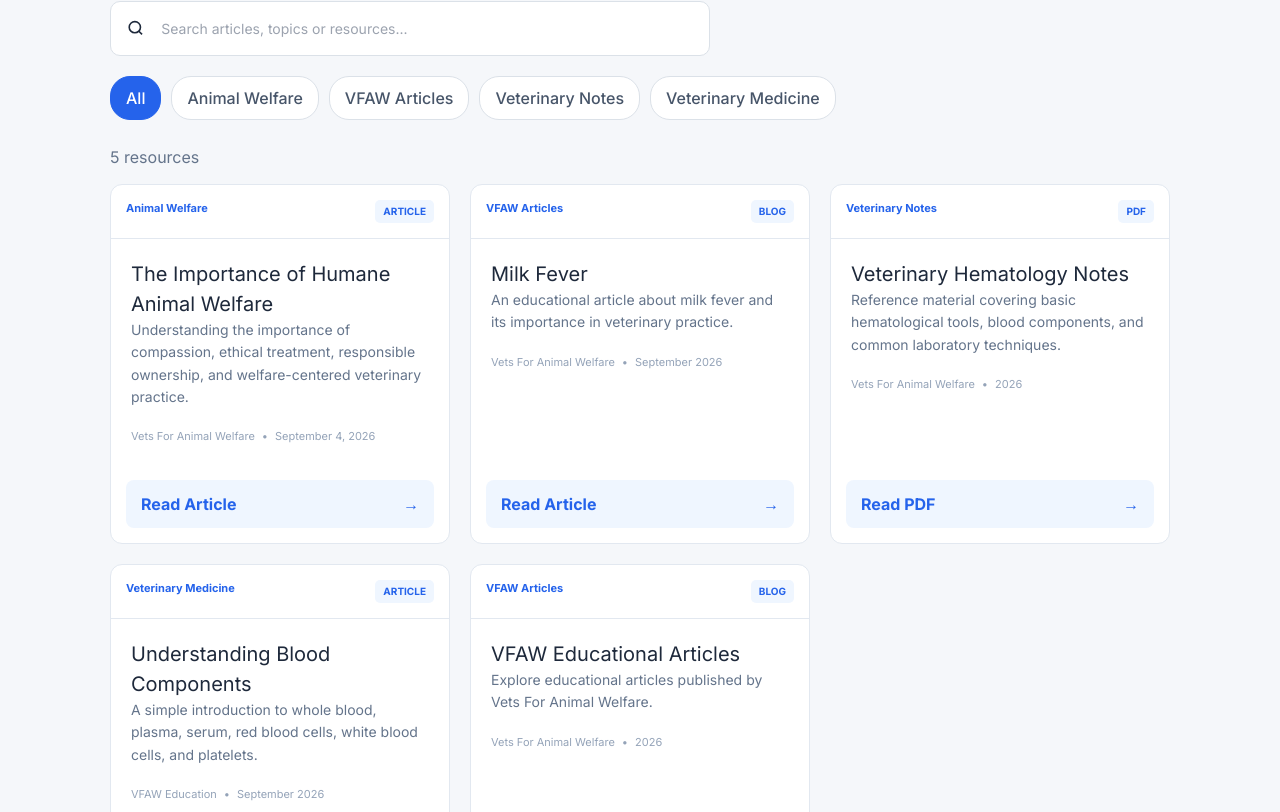
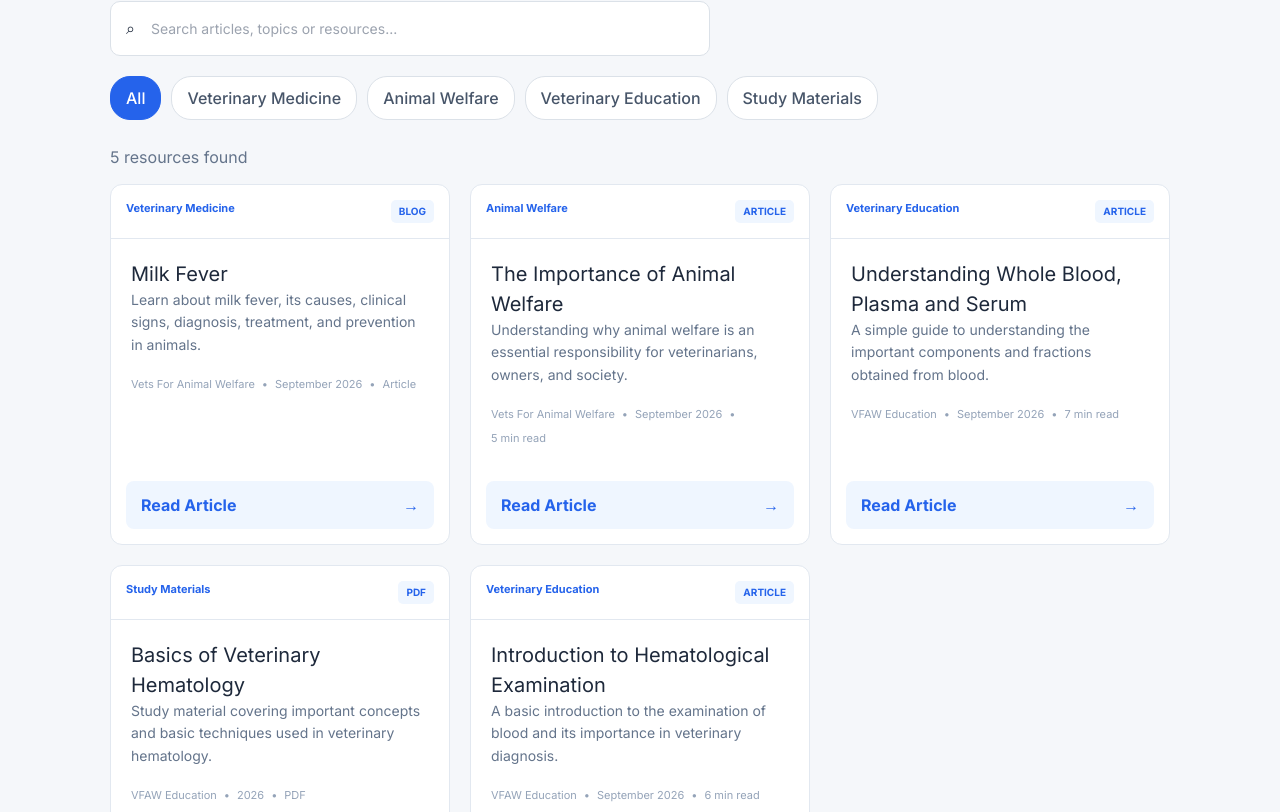
Before and after one commit to VetsForAnimalWelfare/vfaw, a React (Vite) app: page /library in a window 1280 px wide. Shown: the part 608-1420 px from the top of the page. Built offline with nearby package versions, Linux system fonts and the light colour scheme.

Commit message:
Refactor articles in Library component
Updated article details and improved content clarity in the Library component.

```diff
--- a/src/pages/Library.jsx
+++ b/src/pages/Library.jsx
@@ -1,64 +1,24 @@
 import React, { useMemo, useState } from "react";
 import "../Library.css";
+
+/* =====================================================
+   LIBRARY ARTICLES
+
+   TYPES AVAILABLE:
+
+   1. article  = Write the complete article inside content
+   2. pdf      = Add a PDF link
+   3. blogger  = Add a Blogger/article website link
+===================================================== */
 
 const articles = [
   {
     id: 1,
-    type: "article",
-    category: "Animal Welfare",
-    title: "The Importance of Humane Animal Welfare",
-    excerpt:
-      "Understanding the importance of compassion, ethical treatment, responsible ownership, and welfare-centered veterinary practice.",
-    author: "Vets For Animal Welfare",
-    date: "September 4, 2026",
-    readTime: "5 min read",
-    content: `
-      <h2>Introduction</h2>
-
-      <p>
-        Animal welfare is an essential part of responsible veterinary practice.
-        It focuses on the physical health, mental well-being, and quality of life
-        of animals.
-      </p>
-
-      <p>
-        Veterinary professionals play an important role in protecting animals
-        from unnecessary pain, suffering, neglect, and poor management.
-      </p>
-
-      <h2>Why Animal Welfare Matters</h2>
-
-      <p>
-        Good animal welfare allows animals to live healthy and productive lives
-        while ensuring that their physical and behavioural needs are respected.
-      </p>
-
-      <h2>The Role of Veterinary Professionals</h2>
-
-      <p>
-        Veterinarians are not only responsible for diagnosing and treating
-        diseases. They also have an important responsibility to promote humane
-        handling, pain management, preventive healthcare, responsible ownership,
-        and ethical decision-making.
-      </p>
-
-      <h2>Conclusion</h2>
-
-      <p>
-        Animal welfare should be integrated into every aspect of veterinary
-        practice. Compassionate care, scientific knowledge, and ethical
-        responsibility together form the foundation of better animal welfare.
-      </p>
-    `,
-  },
-
-  {
-    id: 2,
     type: "blogger",
-    category: "VFAW Articles",
+    category: "Veterinary Medicine",
     title: "Milk Fever",
     excerpt:
-      "An educational article about milk fever and its importance in veterinary practice.",
+      "Learn about milk fever, its causes, clinical signs, diagnosis, treatment, and prevention in animals.",
     author: "Vets For Animal Welfare",
     date: "September 2026",
     readTime: "Article",
@@ -66,108 +26,208 @@ const articles = [
   },
 
   {
+    id: 2,
+    type: "article",
+    category: "Animal Welfare",
+    title: "The Importance of Animal Welfare",
+    excerpt:
+      "Understanding why animal welfare is an essential responsibility for veterinarians, owners, and society.",
+    author: "Vets For Animal Welfare",
+    date: "September 2026",
+    readTime: "5 min read",
+
+    content: `
+      <h2>Introduction</h2>
+
+      <p>
+        Animal welfare refers to the physical and mental well-being of animals.
+        It includes proper nutrition, suitable housing, disease prevention,
+        humane handling, and protection from unnecessary pain and suffering.
+      </p>
+
+      <h2>Why Animal Welfare Matters</h2>
+
+      <p>
+        Animals play an important role in agriculture, food production,
+        companionship, research, ecosystems, and society. Ensuring good welfare
+        improves both the quality of life of animals and the sustainability of
+        animal production systems.
+      </p>
+
+      <h2>The Role of Veterinarians</h2>
+
+      <p>
+        Veterinarians have an important responsibility to diagnose and treat
+        disease while also promoting humane treatment, preventive healthcare,
+        responsible ownership, and ethical animal management.
+      </p>
+
+      <h2>Conclusion</h2>
+
+      <p>
+        Animal welfare is not only about preventing cruelty. It is about
+        creating conditions that allow animals to live healthy and comfortable
+        lives.
+      </p>
+    `,
+  },
+
+  {
     id: 3,
+    type: "article",
+    category: "Veterinary Education",
+    title: "Understanding Whole Blood, Plasma and Serum",
+    excerpt:
+      "A simple guide to understanding the important components and fractions obtained from blood.",
+    author: "VFAW Education",
+    date: "September 2026",
+    readTime: "7 min read",
+
+    content: `
+      <h2>Whole Blood</h2>
+
+      <p>
+        Whole blood is blood collected from the body that contains both cellular
+        components and the liquid component called plasma.
+      </p>
+
+      <h2>Major Components</h2>
+
+      <ul>
+        <li>Red Blood Cells</li>
+        <li>White Blood Cells</li>
+        <li>Platelets</li>
+        <li>Plasma</li>
+      </ul>
+
+      <h2>Plasma</h2>
+
+      <p>
+        Plasma is the liquid part of anticoagulated blood. It contains water,
+        proteins, electrolytes, nutrients, hormones, and clotting factors.
+      </p>
+
+      <h2>Serum</h2>
+
+      <p>
+        Serum is obtained after blood has clotted. It does not contain
+        fibrinogen because fibrinogen is consumed during the clotting process.
+      </p>
+
+      <h2>Why is this Important?</h2>
+
+      <p>
+        Understanding these differences is important when collecting blood
+        samples and interpreting laboratory tests in veterinary practice.
+      </p>
+    `,
+  },
+
+  /*
+  =====================================================
+  PDF EXAMPLE
+
+  To use this article:
+
+  1. Put your PDF inside:
+     public/pdfs/
+
+  Example:
+     public/pdfs/hematology.pdf
+
+  Then use:
+     pdfUrl: "/pdfs/hematology.pdf"
+  =====================================================
+  */
+
+  {
+    id: 4,
     type: "pdf",
-    category: "Veterinary Notes",
-    title: "Veterinary Hematology Notes",
+    category: "Study Materials",
+    title: "Basics of Veterinary Hematology",
     excerpt:
-      "Reference material covering basic hematological tools, blood components, and common laboratory techniques.",
-    author: "Vets For Animal Welfare",
+      "Study material covering important concepts and basic techniques used in veterinary hematology.",
+    author: "VFAW Education",
     date: "2026",
     readTime: "PDF",
     pdfUrl: "/pdfs/veterinary-hematology.pdf",
   },
 
   {
-    id: 4,
+    id: 5,
     type: "article",
-    category: "Veterinary Medicine",
-    title: "Understanding Blood Components",
+    category: "Veterinary Education",
+    title: "Introduction to Hematological Examination",
     excerpt:
-      "A simple introduction to whole blood, plasma, serum, red blood cells, white blood cells, and platelets.",
+      "A basic introduction to the examination of blood and its importance in veterinary diagnosis.",
     author: "VFAW Education",
     date: "September 2026",
-    readTime: "7 min read",
+    readTime: "6 min read",
+
     content: `
-      <h2>Introduction</h2>
+      <h2>What is Hematology?</h2>
 
       <p>
-        Blood is a specialized connective tissue that performs several
-        essential functions in the body. It transports oxygen and nutrients,
-        removes metabolic waste, participates in immunity, and helps maintain
-        homeostasis.
+        Hematology is the study of blood and blood-forming organs. It plays an
+        important role in the diagnosis and monitoring of many diseases.
       </p>
 
-      <h2>Whole Blood</h2>
+      <h2>Important Hematological Components</h2>
+
+      <ul>
+        <li>Red Blood Cells</li>
+        <li>White Blood Cells</li>
+        <li>Platelets</li>
+        <li>Hemoglobin</li>
+        <li>Hematocrit</li>
+      </ul>
+
+      <h2>Importance in Veterinary Practice</h2>
 
       <p>
-        Whole blood contains all major cellular and liquid components of blood.
-        These include red blood cells, white blood cells, platelets, and plasma.
+        Hematological examination can help veterinarians identify anemia,
+        infection, inflammation, blood loss, and many other pathological
+        conditions.
       </p>
-
-      <h2>Plasma</h2>
-
-      <p>
-        Plasma is the liquid portion of anticoagulated blood. It contains water,
-        proteins, electrolytes, nutrients, hormones, and other dissolved
-        substances.
-      </p>
-
-      <h2>Serum</h2>
-
-      <p>
-        Serum is the liquid portion obtained after blood has clotted. Unlike
-        plasma, serum does not contain fibrinogen and most clotting factors that
-        have been consumed during coagulation.
-      </p>
-
-      <h2>Major Cellular Components</h2>
-
-      <ul>
-        <li><strong>Red blood cells:</strong> Primarily responsible for oxygen transport.</li>
-        <li><strong>White blood cells:</strong> Important components of the immune system.</li>
-        <li><strong>Platelets:</strong> Participate in primary hemostasis and blood clot formation.</li>
-      </ul>
 
       <h2>Conclusion</h2>
 
       <p>
-        Understanding the basic components of blood is essential before
-        performing hematological investigations and interpreting laboratory
-        results.
+        Basic knowledge of hematology is essential for interpreting laboratory
+        findings and making informed clinical decisions.
       </p>
     `,
   },
+];
 
-  {
-    id: 5,
-    type: "blogger",
-    category: "VFAW Articles",
-    title: "VFAW Educational Articles",
-    excerpt:
-      "Explore educational articles published by Vets For Animal Welfare.",
-    author: "Vets For Animal Welfare",
-    date: "2026",
-    readTime: "External Article",
-    url: "https://vfaw.blogspot.com/",
-  },
-];
+
+/* =====================================================
+   LIBRARY COMPONENT
+===================================================== */
 
 function Library() {
   const [selectedArticle, setSelectedArticle] = useState(null);
   const [search, setSearch] = useState("");
   const [category, setCategory] = useState("All");
 
+
+  /* Get all categories automatically */
+
   const categories = useMemo(() => {
     return ["All", ...new Set(articles.map((article) => article.category))];
   }, []);
 
+
+  /* Search and category filtering */
+
   const filteredArticles = useMemo(() => {
     return articles.filter((article) => {
+      const searchText = search.toLowerCase();
+
       const matchesSearch =
-        article.title.toLowerCase().includes(search.toLowerCase()) ||
-        article.excerpt.toLowerCase().includes(search.toLowerCase()) ||
-        article.category.toLowerCase().includes(search.toLowerCase());
+        article.title.toLowerCase().includes(searchText) ||
+        article.excerpt.toLowerCase().includes(searchText) ||
+        article.category.toLowerCase().includes(searchText);
 
       const matchesCategory =
         category === "All" || article.category === category;
@@ -176,16 +236,25 @@ function Library() {
     });
   }, [search, category]);
 
+
+  /* Close article reader */
+
   const closeReader = () => {
     setSelectedArticle(null);
   };
 
+
   return (
     <div className="library-page">
-      {/* HERO */}
+
+      {/* ================= HERO ================= */}
+
       <section className="library-hero">
         <div className="library-hero-content">
-          <span className="library-label">VFAW KNOWLEDGE LIBRARY</span>
+
+          <span className="library-label">
+            VFAW KNOWLEDGE LIBRARY
+          </span>
 
           <h1>
             Learn. Explore.
@@ -194,41 +263,45 @@ function Library() {
           </h1>
 
           <p>
-            Explore veterinary articles, educational resources, research
-            materials, and animal welfare publications.
+            Explore veterinary articles, educational resources,
+            study materials, animal welfare publications, and
+            professional learning resources.
           </p>
+
         </div>
       </section>
 
-      {/* LIBRARY CONTENT */}
+
+      {/* ================= MAIN CONTENT ================= */}
+
       <main className="library-container">
+
         <div className="library-header">
-          <div>
-            <span className="section-small-title">RESOURCE CENTER</span>
 
-            <h2>Articles & Resources</h2>
+          <span className="section-small-title">
+            RESOURCE CENTER
+          </span>
 
-            <p>
-              Knowledge and educational resources for veterinary students,
-              professionals, animal lovers, and welfare advocates.
-            </p>
-          </div>
+          <h2>
+            Articles & Resources
+          </h2>
+
+          <p>
+            Explore educational articles, veterinary resources,
+            study materials, PDFs, and publications from
+            Vets For Animal Welfare.
+          </p>
+
         </div>
 
-        {/* SEARCH + FILTER */}
+
+        {/* ================= SEARCH ================= */}
+
         <div className="library-controls">
+
           <div className="library-search">
-            <svg
-              viewBox="0 0 24 24"
-              width="20"
-              height="20"
-              fill="none"
-              stroke="currentColor"
-              strokeWidth="2"
-            >
-              <circle cx="11" cy="11" r="7" />
-              <path d="m20 20-4-4" />
-            </svg>
+
+            <span>⌕</span>
 
             <input
               type="text"
@@ -246,84 +319,149 @@ function Library() {
                 ×
               </button>
             )}
+
           </div>
 
+
+          {/* ================= CATEGORY FILTER ================= */}
+
           <div className="category-filter">
+
             {categories.map((item) => (
+
               <button
                 key={item}
-                className={category === item ? "active" : ""}
+                className={
+                  category === item ? "active" : ""
+                }
                 onClick={() => setCategory(item)}
               >
                 {item}
               </button>
+
             ))}
+
           </div>
+
         </div>
 
-        {/* RESULTS */}
+
+        {/* ================= RESULTS COUNT ================= */}
+
         <div className="library-results">
-          <span>
-            {filteredArticles.length}{" "}
-            {filteredArticles.length === 1 ? "resource" : "resources"}
-          </span>
+
+          {filteredArticles.length}{" "}
+
+          {filteredArticles.length === 1
+            ? "resource found"
+            : "resources found"}
+
         </div>
 
-        {/* ARTICLE GRID */}
+
+        {/* ================= ARTICLE GRID ================= */}
+
         {filteredArticles.length > 0 ? (
+
           <div className="library-grid">
+
             {filteredArticles.map((article) => (
-              <article className="library-card" key={article.id}>
+
+              <article
+                className="library-card"
+                key={article.id}
+              >
+
                 <div className="card-top">
+
                   <span className="article-category">
                     {article.category}
                   </span>
 
                   <span className="article-type">
+
                     {article.type === "pdf"
                       ? "PDF"
                       : article.type === "blogger"
                       ? "BLOG"
                       : "ARTICLE"}
+
                   </span>
+
                 </div>
 
+
                 <div className="card-content">
-                  <h3>{article.title}</h3>
 
-                  <p>{article.excerpt}</p>
+                  <h3>
+                    {article.title}
+                  </h3>
+
+                  <p>
+                    {article.excerpt}
+                  </p>
+
 
                   <div className="article-meta">
-                    <span>{article.author}</span>
+
+                    <span>
+                      {article.author}
+                    </span>
+
                     <span>•</span>
-                    <span>{article.date}</span>
+
+                    <span>
+                      {article.date}
+                    </span>
+
+                    <span>•</span>
+
+                    <span>
+                      {article.readTime}
+                    </span>
+
                   </div>
+
                 </div>
+
 
                 <button
                   className="read-button"
                   onClick={() => setSelectedArticle(article)}
                 >
-                  {article.type === "pdf"
-                    ? "Read PDF"
-                    : article.type === "blogger"
-                    ? "Read Article"
-                    : "Read Article"}
 
-                  <span>→</span>
+                  <span>
+                    {article.type === "pdf"
+                      ? "Read PDF"
+                      : "Read Article"}
+                  </span>
+
+                  <span>
+                    →
+                  </span>
+
                 </button>
+
               </article>
+
             ))}
+
           </div>
+
         ) : (
+
           <div className="no-results">
-            <div className="no-results-icon">⌕</div>
 
-            <h3>No resources found</h3>
+            <div className="no-results-icon">
+              ⌕
+            </div>
+
+            <h3>
+              No resources found
+            </h3>
 
             <p>
-              Try searching with another keyword or select a different
-              category.
+              Try another search term or category.
             </p>
 
             <button
@@ -334,41 +472,71 @@ function Library() {
             >
               Clear Filters
             </button>
+
           </div>
+
         )}
+
       </main>
 
-      {/* READING MODAL */}
+
+      {/* =====================================================
+          ARTICLE / PDF / BLOG READER
+      ===================================================== */}
+
       {selectedArticle && (
-        <div className="reader-overlay" onClick={closeReader}>
+
+        <div
+          className="reader-overlay"
+          onClick={closeReader}
+        >
+
           <div
-            className={`reader-modal ${
-              selectedArticle.type === "pdf" ? "pdf-reader" : ""
-            }`}
+            className={
+              `reader-modal ${
+                selectedArticle.type === "pdf"
+                  ? "pdf-reader"
+                  : ""
+              }`
+            }
             onClick={(e) => e.stopPropagation()}
           >
-            {/* READER HEADER */}
+
+
+            {/* ================= READER HEADER ================= */}
+
             <div className="reader-header">
+
               <div>
+
                 <span className="reader-category">
                   {selectedArticle.category}
                 </span>
 
-                <h2>{selectedArticle.title}</h2>
+                <h2>
+                  {selectedArticle.title}
+                </h2>
+
               </div>
+
 
               <button
                 className="reader-close"
                 onClick={closeReader}
-                aria-label="Close reader"
+                aria-label="Close article"
               >
                 ×
               </button>
+
             </div>
 
-            {/* PDF */}
+
+            {/* ================= PDF ================= */}
+
             {selectedArticle.type === "pdf" && (
+
               <div className="pdf-container">
+
                 <iframe
                   src={selectedArticle.pdfUrl}
                   title={selectedArticle.title}
@@ -376,8 +544,10 @@ function Library() {
                 />
 
                 <div className="pdf-fallback">
+
                   <p>
-                    If the PDF does not appear, open it directly in a new tab.
+                    If the PDF does not load,
+                    open it directly.
                   </p>
 
                   <a
@@ -387,13 +557,20 @@ function Library() {
                   >
                     Open PDF
                   </a>
+
                 </div>
+
               </div>
+
             )}
 
-            {/* BLOGGER */}
+
+            {/* ================= BLOGGER / WEBSITE ARTICLE ================= */}
+
             {selectedArticle.type === "blogger" && (
+
               <div className="blogger-container">
+
                 <iframe
                   src={selectedArticle.url}
                   title={selectedArticle.title}
@@ -402,9 +579,10 @@ function Library() {
                 />
 
                 <div className="external-article">
+
                   <p>
-                    If the article cannot be displayed inside the reader,
-                    open it directly.
+                    If the article does not display here,
+                    open the original article.
                   </p>
 
                   <a
@@ -414,20 +592,40 @@ function Library() {
                   >
                     Open Original Article →
                   </a>
+
                 </div>
+
               </div>
+
             )}
 
-            {/* WRITTEN ARTICLE */}
+
+            {/* ================= WRITTEN ARTICLE ================= */}
+
             {selectedArticle.type === "article" && (
+
               <div className="article-reader">
+
                 <div className="article-information">
-                  <span>{selectedArticle.author}</span>
+
+                  <span>
+                    {selectedArticle.author}
+                  </span>
+
                   <span>•</span>
-                  <span>{selectedArticle.date}</span>
+
+                  <span>
+                    {selectedArticle.date}
+                  </span>
+
                   <span>•</span>
-                  <span>{selectedArticle.readTime}</span>
+
+                  <span>
+                    {selectedArticle.readTime}
+                  </span>
+
                 </div>
+
 
                 <div
                   className="article-body"
@@ -435,13 +633,20 @@ function Library() {
                     __html: selectedArticle.content,
                   }}
                 />
+
               </div>
+
             )}
+
           </div>
+
         </div>
+
       )}
+
     </div>
   );
 }
 
+
 export default Library;
```
